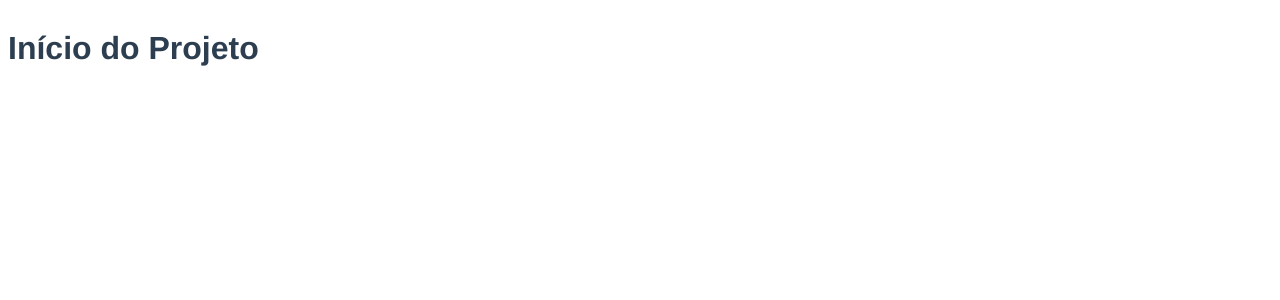
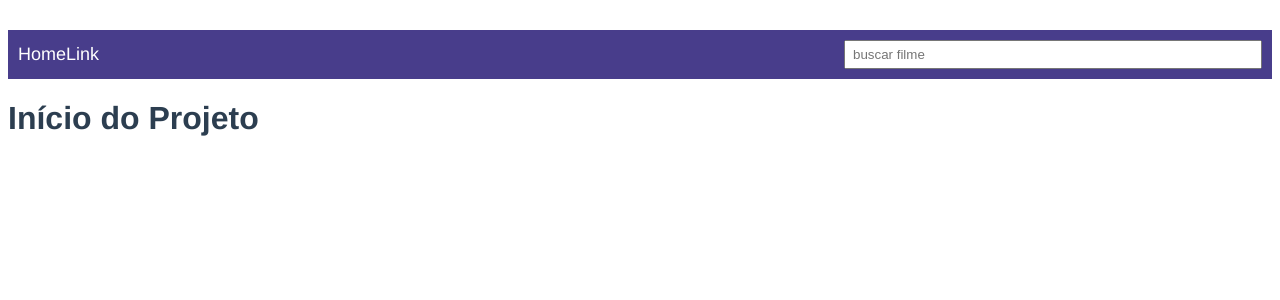
Before and after one commit to candido-luiz/vue-movie, a Vue app: page / in a window 1280 px wide. Shown: the top 300 px of the page. Built offline with nearby package versions, Linux system fonts and the light colour scheme.

Commit message:
feat: Adiciona o componente Header à página inicial

```diff
--- a/src/App.vue
+++ b/src/App.vue
@@ -1,14 +1,18 @@
 <template>
   <div id="app">
+    <Header />
     <h1>Início do Projeto</h1>
   </div>
 </template>
 
 <script>
+import Header from './components/Header.vue'
+
 
 export default {
   name: 'App',
   components: {
+    Header
   }
 }
 </script>
```
